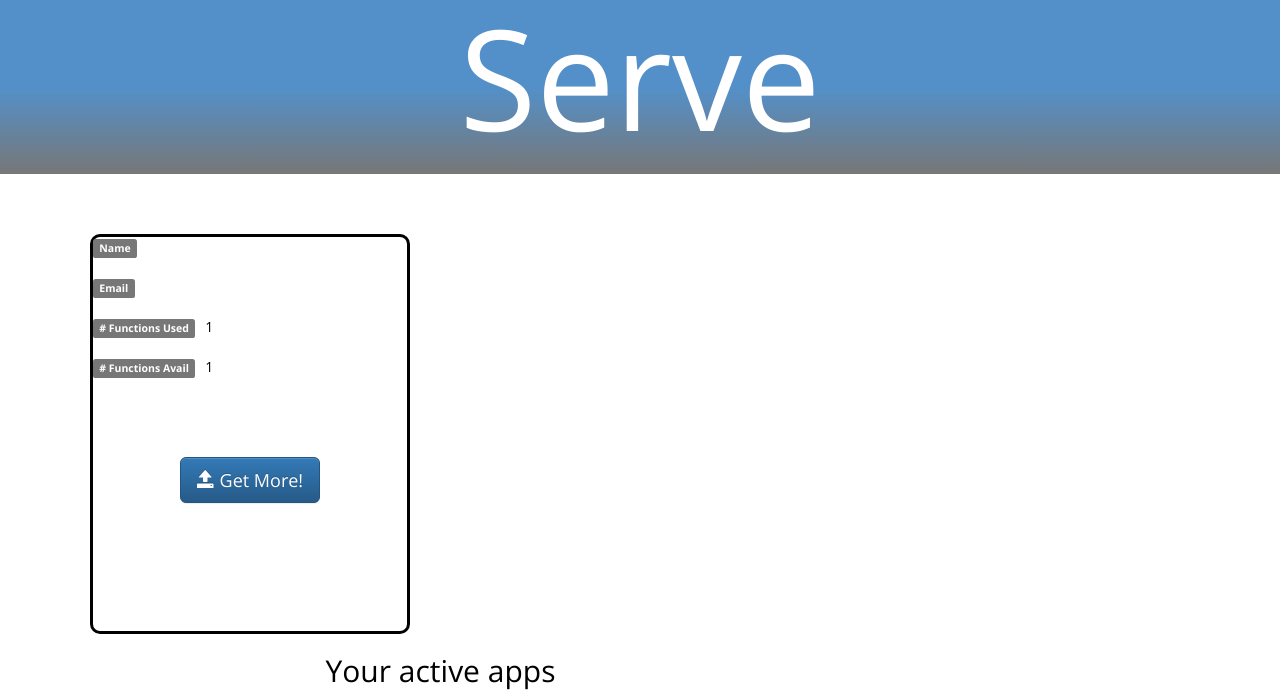
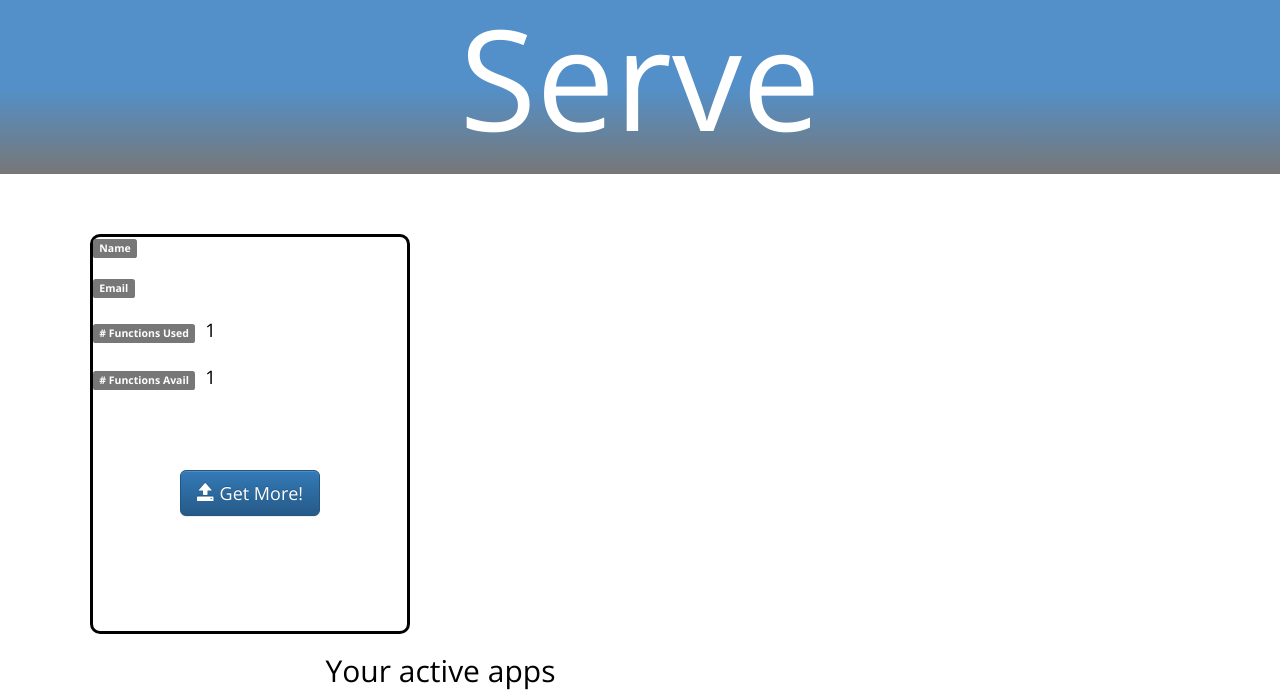
Before and after one commit to thepav/serve, a Flask app: template templates/gallery.html in a window 1280 px wide. Shown: the top 690 px of the page. Run offline with Flask 2, Linux system fonts and the light colour scheme; the template is opened without the code that fills it: most values are stand-ins (such as "Sample title", 1, 10 or a date in 2020); parts of the project's set-up code (start-up, migrations or seed data) failed here and were passed over; some libraries are stand-ins or nearby versions.

Commit message:
more updates

```diff
--- a/static/css/style.css
+++ b/static/css/style.css
@@ -232,4 +232,5 @@ moz-border-radius:10px;  /* for Firefox */
 
 .boxthing {
     margin-left: 10px;
+    font-size: 14pt;
 }
```
